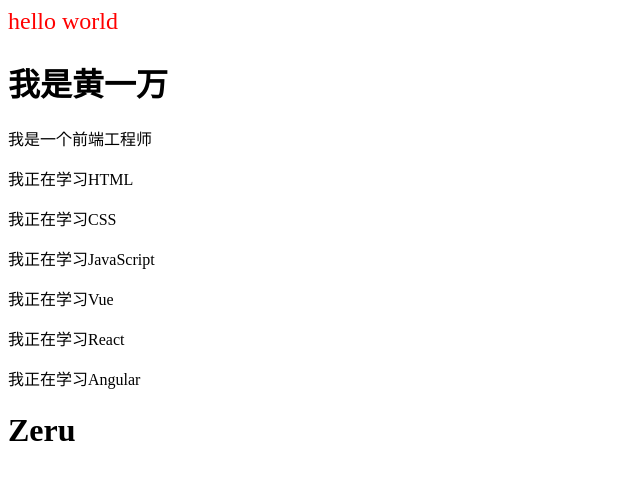
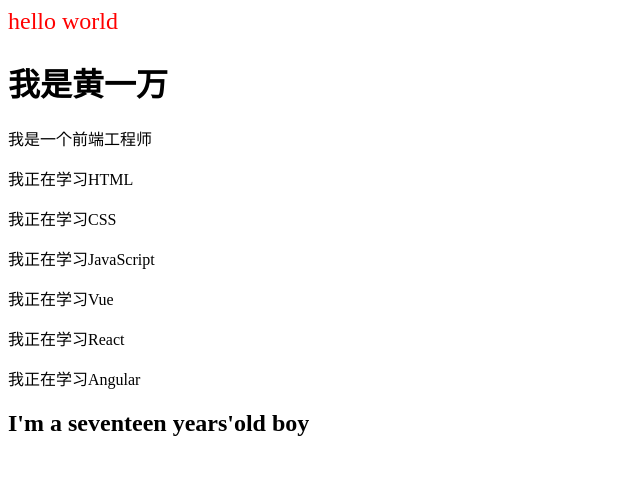
Before and after one commit to hyiwan/learnhtml, a plain HTML site: page index.html in a window 1280 px wide. Shown: the whole page, without its empty margins (0-640 px from the left). Drawn offline with Linux system fonts and the light colour scheme.

Commit message:
又加了一些东西

```diff
--- a/index.html
+++ b/index.html
@@ -9,7 +9,5 @@
     <p>我正在学习React</p>
     <p>我正在学习Angular</p>
 </body>
-<h1>Zeru
-</h1>
-
+<h2>I'm a seventeen years'old boy</h2>
 </html>
```
